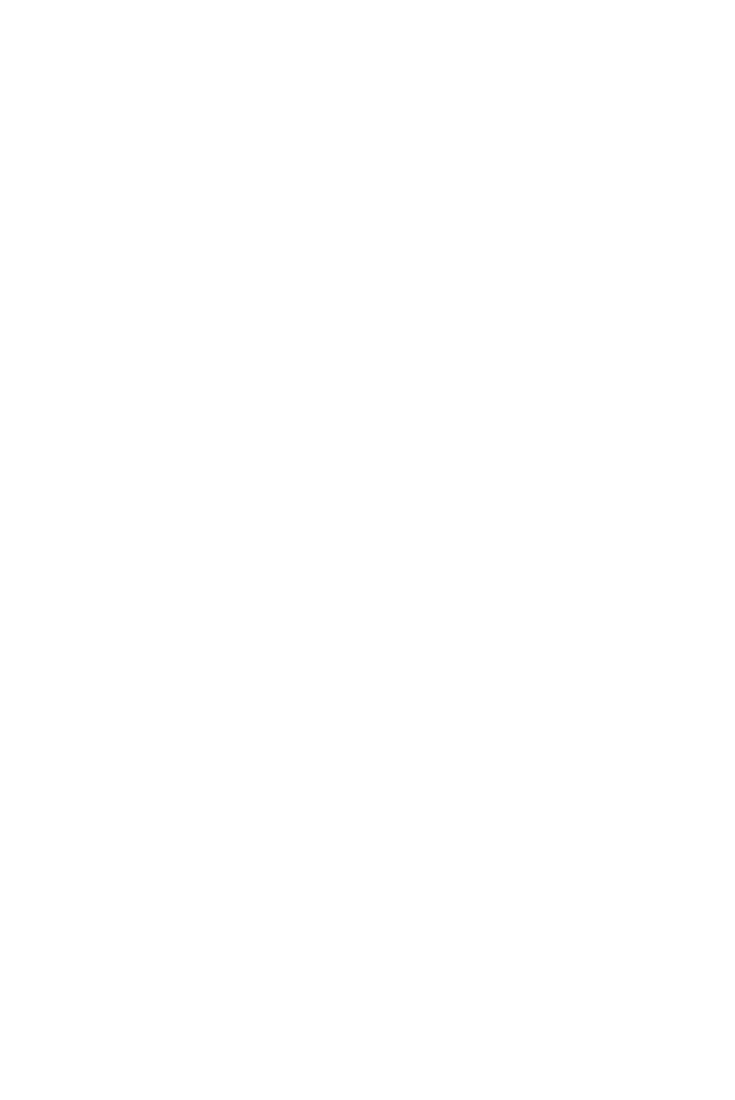
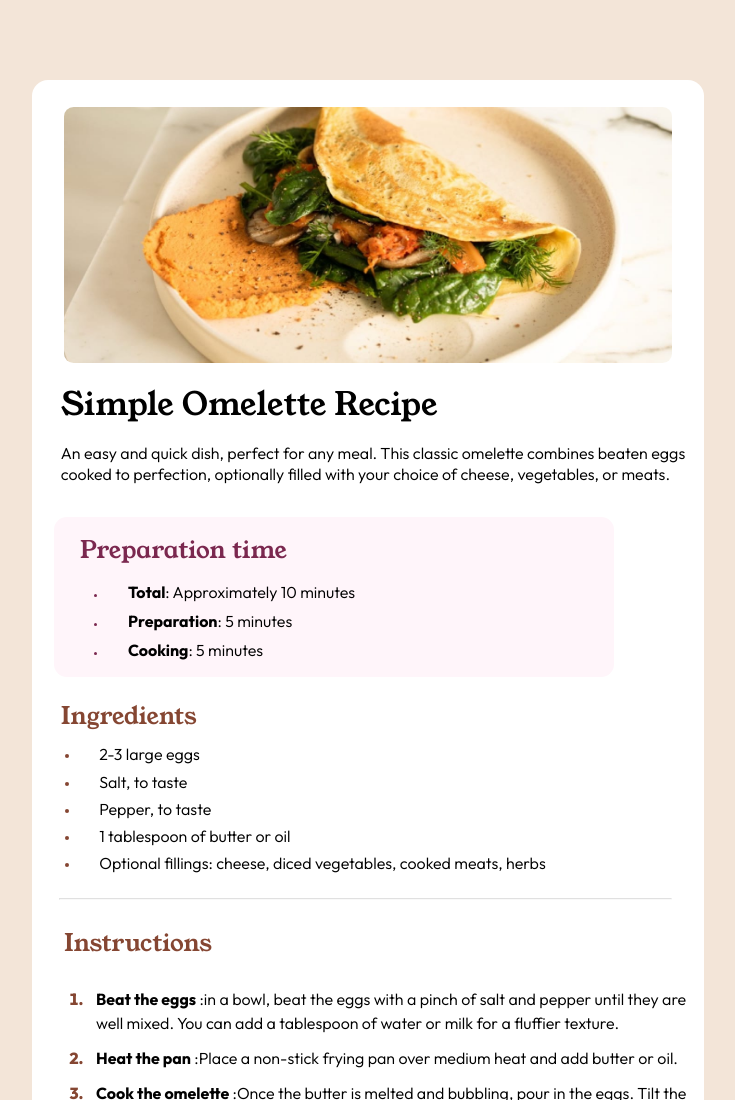
Before and after one commit to Basmala-sabra/Recipe-Page, a plain HTML site: page index.html in a window 1280 px wide. Shown: the top 1100 px of the page, without its empty margins (272-1007 px from the left). Before the commit the page ends 800 px from the top, so only its background shows below. Drawn offline with Linux system fonts and the light colour scheme.

Commit message:
Add Changes

```diff
--- a/index.html
+++ b/index.html
@@ -1,11 +1,108 @@
 <!DOCTYPE html>
 <html lang="en">
-<head>
-    <meta charset="UTF-8">
-    <meta name="viewport" content="width=device-width, initial-scale=1.0">
-    <title>Document</title>
-</head>
-<body>
+  <head>
+    <meta charset="UTF-8" />
+    <meta name="viewport" content="width=device-width, initial-scale=1.0" />
 
-</body>
+    <link rel="preconnect" href="https://fonts.googleapis.com">
+<link rel="preconnect" href="https://fonts.gstatic.com" crossorigin>
+<link href="https://fonts.googleapis.com/css2?family=Young+Serif&display=swap" rel="stylesheet"><link rel="stylesheet" href="style.css" />
+<link rel="preconnect" href="https://fonts.googleapis.com">
+<link rel="preconnect" href="https://fonts.gstatic.com" crossorigin>
+<link href="https://fonts.googleapis.com/css2?family=Outfit:wght@100..900&family=Young+Serif&display=swap" rel="stylesheet">
+    <title>Recipe Page</title>
+  </head>
+  <body>
+    <main>
+      <div class="image-section">
+        <img src="assets/Omelette-image.jpeg" alt="Omelette-image" />
+      </div>
+      <h1>Simple Omelette Recipe</h1>
+      <p class="omelette-description">
+        An easy and quick dish, perfect for any meal. This classic omelette
+        combines beaten eggs cooked to perfection, optionally filled with your
+        choice of cheese, vegetables, or meats.
+      </p>
+      <span class="preparation-time">
+        <h2 class="Preparation-heading">Preparation time</h2>
+        <ul class="preparation-time-list">
+          <li><b>Total</b>: Approximately 10 minutes</li>
+          <li><b>Preparation</b>: 5 minutes</li>
+          <li><b>Cooking</b>: 5 minutes</li>
+        </ul>
+      </span>
+      <h2 class="ingredients-heading">Ingredients</h2>
+      <ul class="ingredients-list">
+        <li>2-3 large eggs</li>
+        <li>Salt, to taste</li>
+        <li>Pepper, to taste</li>
+        <li>1 tablespoon of butter or oil</li>
+        <li>
+          Optional fillings: cheese, diced vegetables, cooked meats, herbs
+        </li>
+      </ul>
+      <hr />
+      <h2 class="instructions-heading">Instructions</h2>
+      <ol class="instructions-list">
+        <li>
+          <b>Beat the eggs</b>
+          :in a bowl, beat the eggs with a pinch of salt and pepper until they
+          are well mixed. You can add a tablespoon of water or milk for a
+          fluffier texture.
+        </li>
+        <li>
+          <b>Heat the pan</b>
+          :Place a non-stick frying pan over medium heat and add butter or oil.
+        </li>
+        <li>
+          <b>Cook the omelette</b>
+
+          :Once the butter is melted and bubbling, pour in the eggs. Tilt the
+          pan to ensure the eggs evenly coat the surface.
+        </li>
+        <li>
+          <b>Add fillings(optional)</b>
+          :When the eggs begin to set at the edges but are still slightly runny
+          in the middle, sprinkle your chosen fillings over one half of the
+          omelette.
+        </li>
+        <li>
+          <b>Fold and serve</b>
+          :As the omelette continues to cook, carefully lift one edge and fold
+          it over the fillings. Let it cook for another minute, then slide it
+          onto a plate.
+        </li>
+        <li>
+          <b>Enjoy</b>
+          Serve hot, with additional salt and pepper if needed.
+        </li>
+      </ol>
+      <hr />
+      <h2 class="nutrition-heading">Nutrition</h2>
+      <p class="nutrition-paragraph">
+        The table below shows nutritional values per serving without the
+        additional fillings.
+      </p>
+      <table class="nutrition-table">
+        <tr>
+          <td>Calories</td>
+
+          <td class="weight">277kcal</td>
+        </tr>
+
+        <tr>
+          <td>Carbs</td>
+          <td class="weight">0g</td>
+        </tr>
+        <tr>
+          <td>Protein</td>
+          <td class="weight">20g</td>
+        </tr>
+        <tr>
+          <td>Fat</td>
+          <td class="weight">22g</td>
+        </tr>
+      </table>
+    </main>
+  </body>
 </html>
--- a/style.css
+++ b/style.css
@@ -0,0 +1,157 @@
+* {
+  padding: 0;
+  margin: 0;
+  box-sizing: border-box;
+}
+body {
+  width: 100%;
+  height: 100%;
+  background-color: #f3e5d8;
+  display: flex;
+  align-items: center;
+  justify-content: center;
+}
+main {
+  background-color: #ffffff;
+  width: 42rem;
+  height: 96rem;
+  margin: 5rem 0 4rem 0;
+  display: flex;
+  flex-direction: column;
+  border-radius: 1rem;
+}
+.image-section {
+  display: flex;
+  justify-content: center;
+  align-items: center;
+}
+img {
+  display: flex;
+  width: 38rem;
+  height: 16rem;
+  margin-top: 1.7rem;
+  border-radius: 0.6rem;
+}
+h1 {
+  padding-left: 1.8rem;
+  margin-top: 1.2rem;
+  font-family: "Young Serif", serif;
+  font-weight: 380;
+  font-style: normal;
+}
+h2 {
+  font-family: "Young Serif", serif;
+  font-weight: 360;
+  font-style: normal;
+}
+p.omelette-description {
+  width: 42rem;
+  padding-left: 1.8rem;
+  margin-top: 1rem;
+  font-size: 1rem;
+  line-height: 1.3em;
+}
+main:not(h1):not(h2) {
+  font-family: Outfit;
+  font-weight: 340;
+}
+h2.Preparation-heading {
+  color: hsl(332, 51%, 32%);
+  padding-left: 0.8rem;
+}
+span.preparation-time {
+  width: 35rem;
+  height: 10rem;
+  background-color: hsl(330, 100%, 98%);
+  margin: 2rem 0 0 1.4rem;
+  padding: 1rem 0 0 0.8rem;
+  border-radius: 0.8rem;
+}
+.preparation-time-list {
+  margin-top: 0.7rem;
+  padding-left: 2.5rem;
+  line-height: 1.8em;
+}
+.preparation-time-list li {
+  padding-left: 1.3rem;
+}
+
+ul li::marker {
+  font-size: 0.6rem;
+}
+.preparation-time-list li::marker {
+  color: hsl(332, 51%, 32%);
+}
+h2 {
+  color: hsl(14, 45%, 36%);
+}
+h2.ingredients-heading {
+  margin-top: 1.4rem;
+  padding-left: 1.8rem;
+}
+.ingredients-list {
+  padding-left: 3rem;
+}
+.ingredients-list li {
+  margin-top: 1rem;
+  padding-left: 1.2rem;
+  line-height: 0.7em;
+}
+.ingredients-list li::marker {
+  color: hsl(14, 45%, 36%);
+  font-size: 0.8rem;
+}
+hr {
+  opacity: 0.3;
+  margin: 1.8rem 2rem 0 1.7rem;
+}
+h2.instructions-heading {
+  margin-top: 1.6rem;
+  padding-left: 2rem;
+}
+.instructions-list {
+  margin-top: 1rem;
+  padding-left: 3.4rem;
+}
+.instructions-list li::marker {
+  color: hsl(14, 45%, 36%);
+  font-weight: 800;
+}
+
+.instructions-list li {
+  margin-top: 0.7rem;
+  padding-left: 0.6rem;
+  line-height: 1.5em;
+}
+h2.nutrition-heading {
+  padding-left: 2rem;
+  margin-top: 1.5rem;
+}
+.nutrition-paragraph {
+  padding-left: 2rem;
+  margin: 1rem 0 1.3rem 0;
+}
+
+.nutrition-table {
+  border-collapse: collapse; /* Merges cell borders */
+}
+table td {
+  padding-left: 4rem;
+  border-bottom: 0.01rem solid #ddd;
+}
+table tr:last-child td {
+  border-bottom: none;
+}
+table tr::after {
+  content: " ";
+  display: block;
+  height: 2.5rem;
+}
+
+.weight {
+  color: hsl(14, 45%, 36%);
+  font-weight: 800;
+}
+table tr {
+  margin: 0 1rem 0 1rem;
+}
```
Also changed, not shown: assets/Omelette-image.jpeg (renamed from assets/omelete-image.jpeg), 1 other file.
